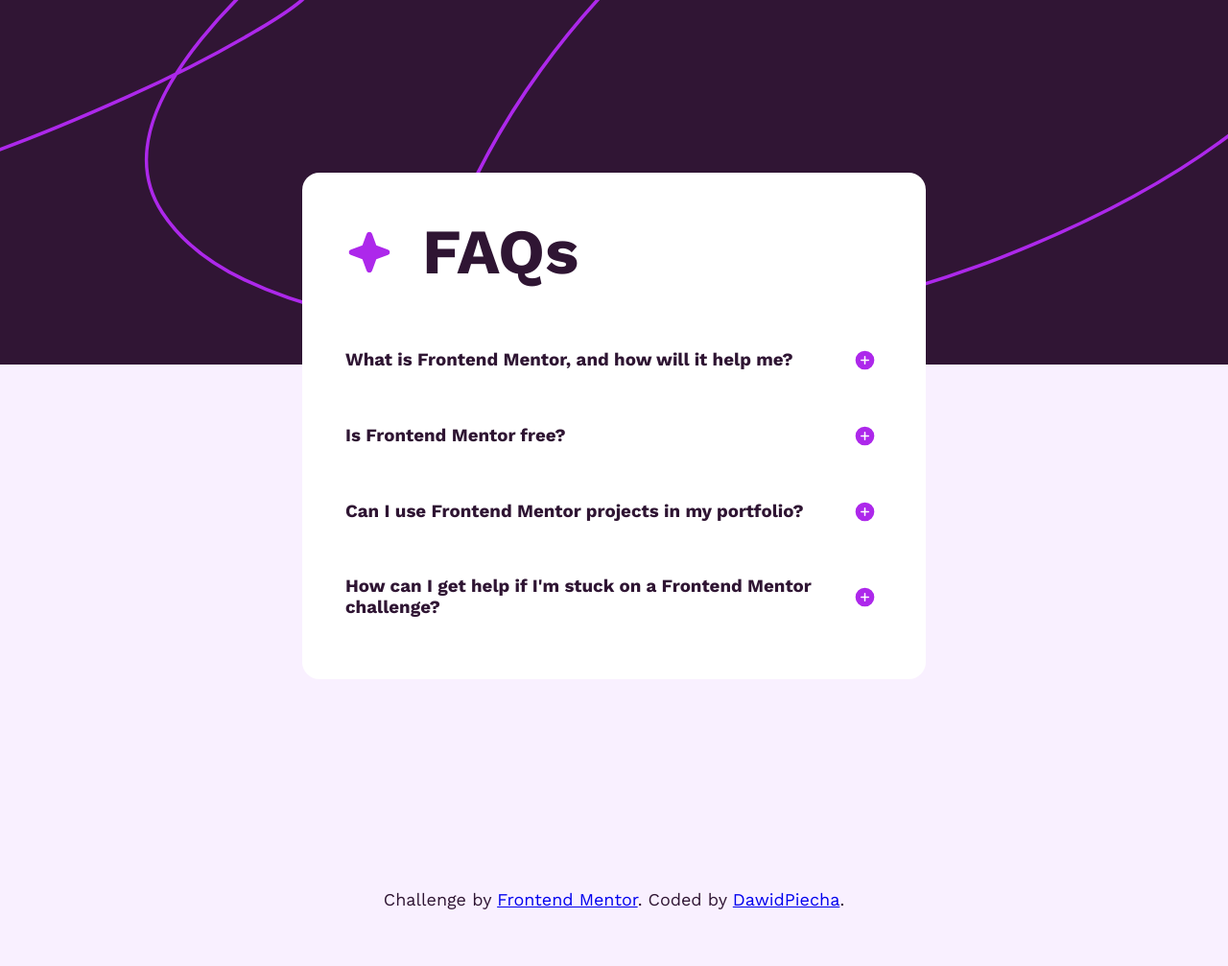
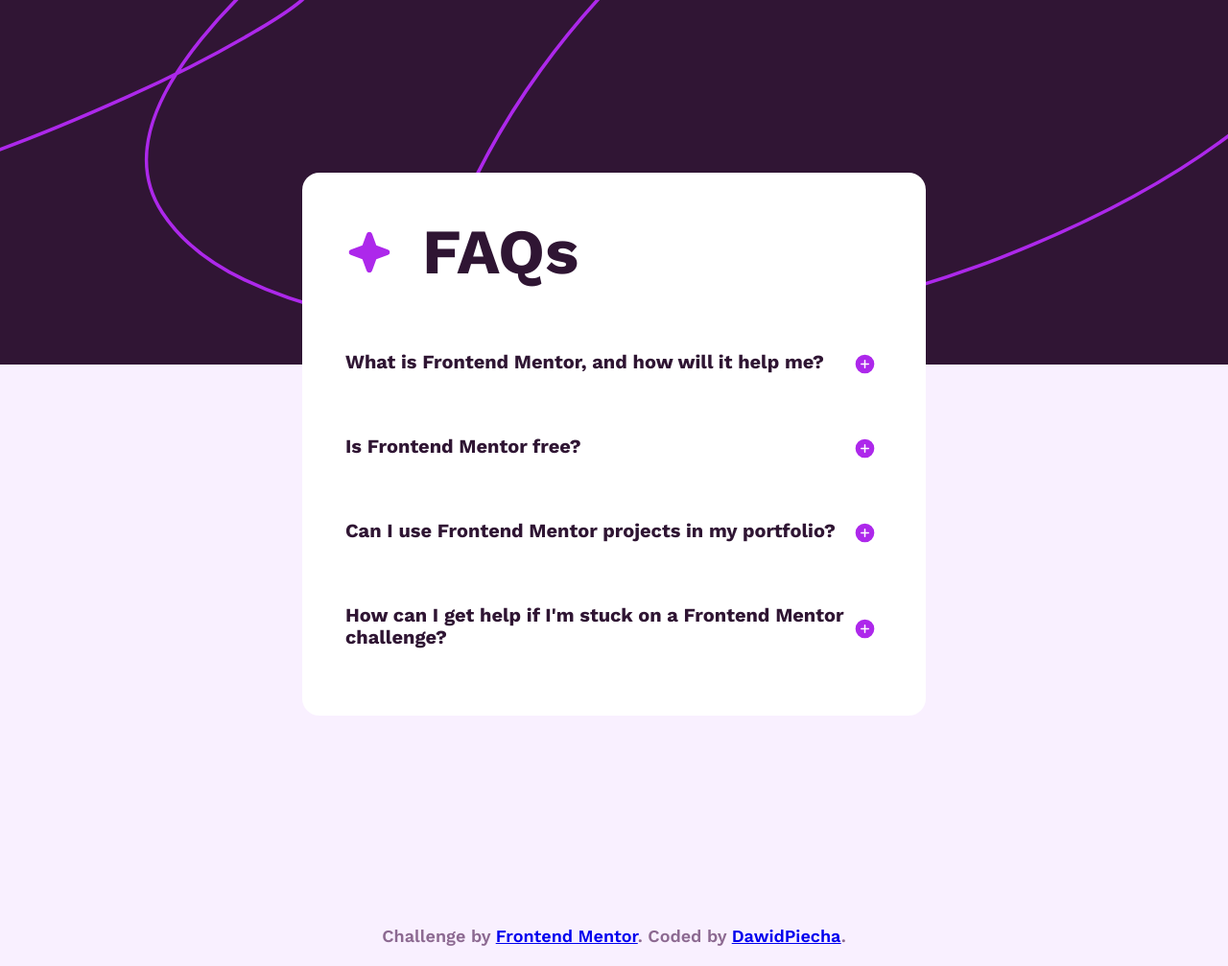
Before and after one commit to DawidPiecha/FAQ-accordion, a plain HTML site: page index.html in a window 1280 px wide. Shown: the whole page at 96% size. Before the commit the page ends 969 px from the top, so only its background shows below. Drawn offline with nearby package versions, Linux system fonts and the light colour scheme.

Commit message:
updated styles and replaced h3 with p tag in index.html

```diff
--- a/index.html
+++ b/index.html
@@ -41,7 +41,9 @@
         </div>
         <div>
           <div class="container__question">
-            <h3>What is Frontend Mentor, and how will it help me?</h3>
+            <p class="container__heading">
+              What is Frontend Mentor, and how will it help me?
+            </p>
             <button
               class="container__question-button"
               aria-label="Toggle button"
@@ -65,7 +67,7 @@
         </div>
         <div>
           <div class="container__question">
-            <h3>Is Frontend Mentor free?</h3>
+            <p class="container__heading">Is Frontend Mentor free?</p>
             <button
               class="container__question-button"
               aria-label="Toggle button"
@@ -88,7 +90,9 @@
         </div>
         <div>
           <div class="container__question">
-            <h3>Can I use Frontend Mentor projects in my portfolio?</h3>
+            <p class="container__heading">
+              Can I use Frontend Mentor projects in my portfolio?
+            </p>
             <button
               class="container__question-button"
               aria-label="Toggle button"
@@ -111,9 +115,9 @@
         </div>
         <div>
           <div class="container__question">
-            <h3>
+            <p class="container__heading">
               How can I get help if I'm stuck on a Frontend Mentor challenge?
-            </h3>
+            </p>
             <button
               class="container__question-button"
               aria-label="Toggle button"
@@ -136,13 +140,16 @@
         </div>
       </section>
     </main>
+    <footer>
       <div class="attribution">
         Challenge by
         <a href="https://www.frontendmentor.io?ref=challenge" target="_blank"
           >Frontend Mentor</a
         >. Coded by
-      <a href="https://github.com/DawidPiecha" target="_blank">DawidPiecha</a>.
+        <a href="https://github.com/DawidPiecha" target="_blank">DawidPiecha</a
+        >.
       </div>
+    </footer>
   </body>
   <script src="./main.js"></script>
 </html>
--- a/styles.css
+++ b/styles.css
@@ -42,6 +42,9 @@ svg {
   row-gap: 20px;
 }
 .container__heading {
+  font-size: 20px;
+  color: var(--fourth);
+  font-weight: 800;
   display: flex;
   align-items: center;
   column-gap: 30px;
@@ -70,6 +73,8 @@ svg {
   text-align: center;
   padding: 20px;
   font-size: 18px;
+  font-weight: 600;
+  color: var(--third);
 }
 @media (max-width: 375px) {
   p {
@@ -87,5 +92,6 @@ svg {
   }
   .container__heading {
     column-gap: 15px;
+    font-size: 18px;
   }
 }
```
Lines whose indentation alone changed are shown as unchanged.
